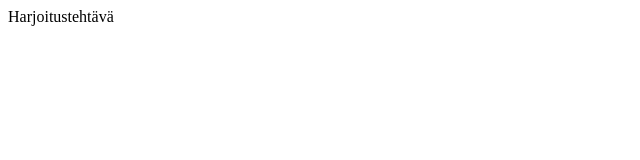
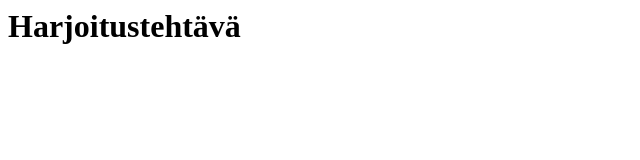
Before and after one commit to HeidiLindb/Oppimistehtava, a plain HTML site: page index.html in a window 1280 px wide. Shown: the whole page, without its empty margins (0-640 px from the left). Drawn offline with Linux system fonts and the light colour scheme.

Commit message:
Update index.html

```diff
--- a/index.html
+++ b/index.html
@@ -1,5 +1,7 @@
 <html>
   <head>
   <meta charset ="UTF-8"></head>
-  <body>Harjoitustehtävä</body>
+  <body>
+    <h1>Harjoitustehtävä</h1>
+      </body>
   </html>
```
